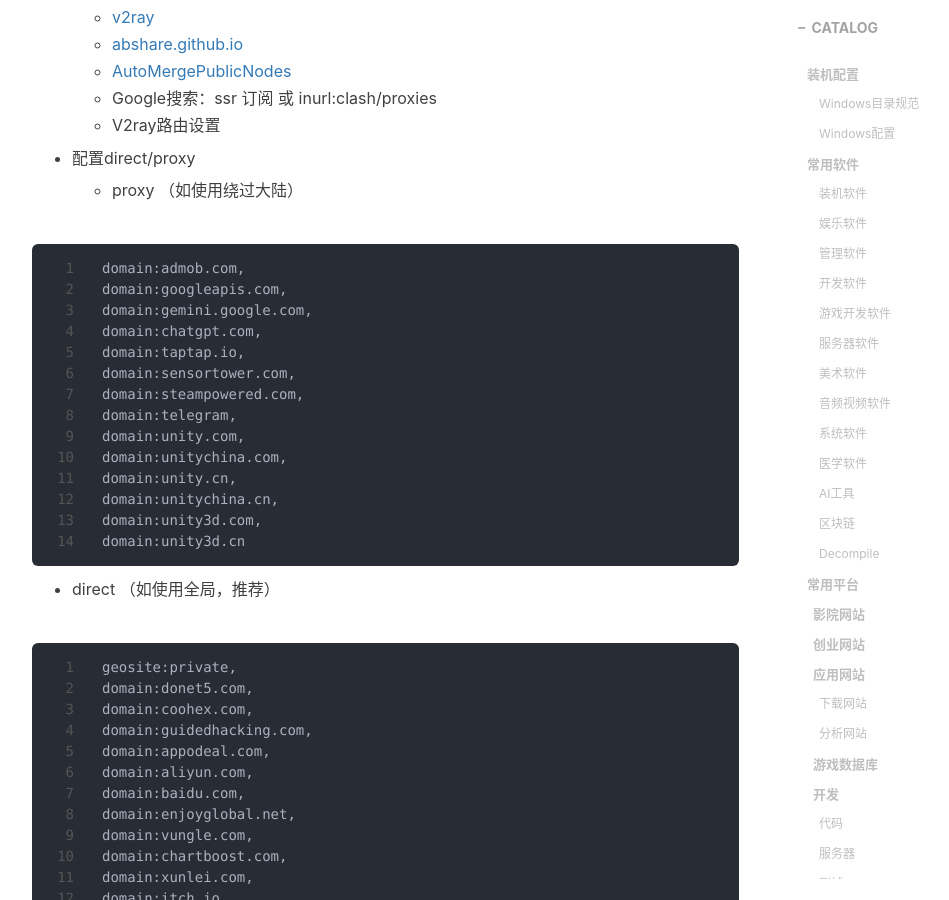
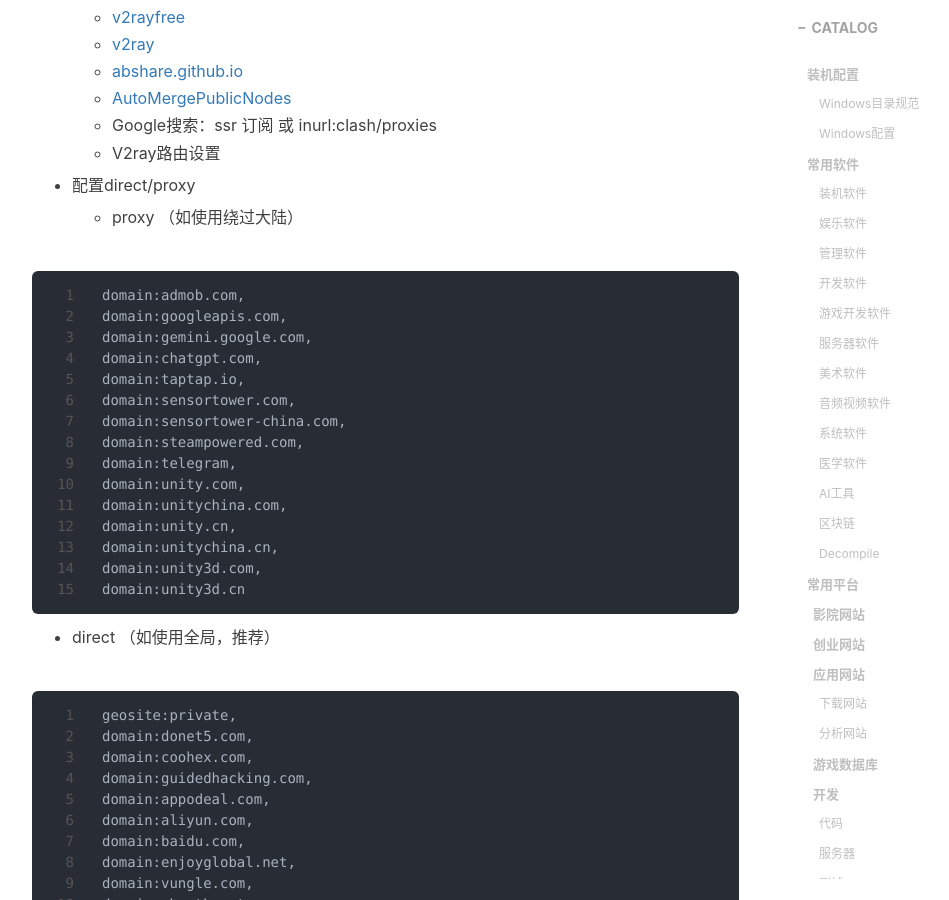
Before and after one commit to gumcstronger/gumcstronger.github.io, a Jekyll site: the page built from _posts/2022/2022-08-24-windows.md, in a window 1280 px wide and 900 px high, scrolled down 16858 px. Shown: the whole window, without its empty margins (233-1182 px from the left). Built offline with Jekyll 4.4.1, drawn with Linux system fonts in a browser that asks for light colours; nearby versions of some CDN libraries; comment, search, counter and statistics services are not loaded; some of the changed lines change nothing that is shown; some of the changed text lies outside the part shown.

Commit message:
Update 2022-08-24-windows.md

```diff
--- a/_posts/2022/2022-08-24-windows.md
+++ b/_posts/2022/2022-08-24-windows.md
@@ -443,9 +443,10 @@
 - OneTab  保存临时网页
 - ~~(已弃用) The Great Suspender  冻结网页释放内存~~
 - Gmail 谷歌邮箱
-- ChatGPT Chrome Extension
+- ~~ChatGPT Chrome Extension~~
 - ~~[ChatGPT 搜索插件](https://chrome.google.com/webstore/detail/chatgpt-for-google/jgjaeacdkonaoafenlfkkkmbaopkbilf) （弃用，GPT常断线不好用）~~
 - [GoFullPage ](https://chromewebstore.google.com/detail/fdpohaocaechififmbbbbbknoalclacl)全屏幕截图
+- Local Switcher 切换单域名语言
 
 #### Discord插件
 
@@ -602,6 +603,7 @@
 domain:chatgpt.com,
 domain:taptap.io,
 domain:sensortower.com,
+domain:sensortower-china.com,
 domain:steampowered.com,
 domain:telegram,
 domain:unity.com,
```
